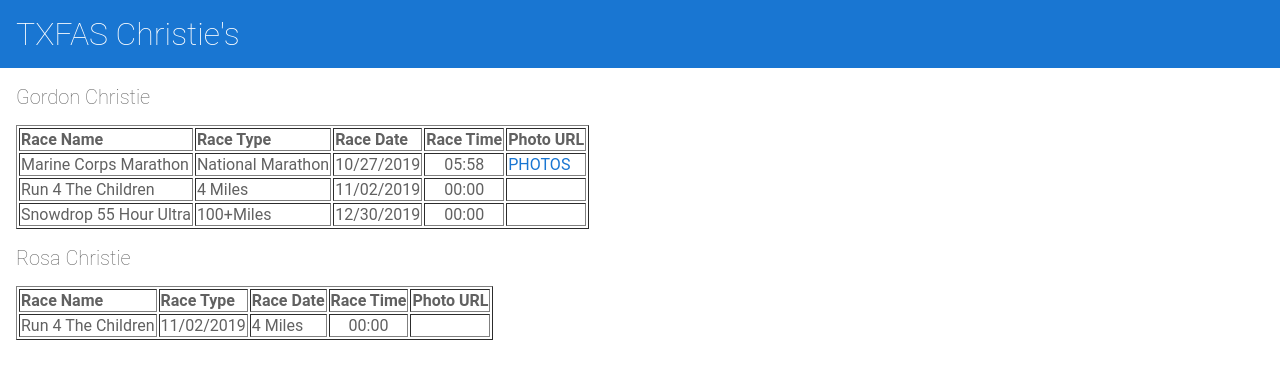
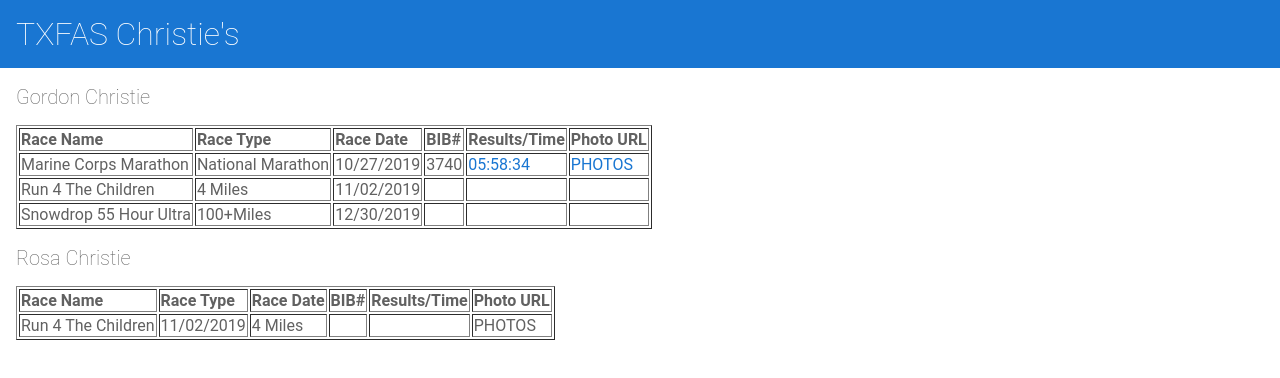
Before and after one commit to gchristie/txfas, an Angular app: page / in a window 1280 px wide. Shown: the top 378 px of the page. Built offline with nearby package versions, Linux system fonts and the light colour scheme.

Commit message:
2 files modified

```diff
--- a/src/app/marathon-list/marathon-list.component.html
+++ b/src/app/marathon-list/marathon-list.component.html
@@ -6,7 +6,8 @@
   <TD>Race Name</TD>
   <TD>Race Type</TD>
   <TD>Race Date</TD>
-  <TD>Race Time</TD>
+  <TD>BIB#</TD>
+  <TD>Results/Time</TD>
   <TD>Photo URL</TD>
 </TR>
 <ng-container *ngFor="let race of racedata">
@@ -15,13 +16,24 @@
   <TD >{{ race.name }}  </TD>
   <TD>{{ race.racetype }}</TD>
   <TD>{{ race.racedate }}</TD>
-  <TD align="center">{{ race.racetime }} </TD>
-  <ng-container *ngIf="race.photoURL!=''">
-  <TD><a href="{{ race.photoURL }}" Target="GORDON_PHOTOS" >PHOTOS</a>  </TD>
+  <TD>{{ race.bibnumber }}</TD>
+
+
+  <ng-container *ngIf="race.resultsurl!=''">
+  <TD><a href="{{ race.resultsurl }}" Target="GORDON_RESULTS" >{{ race.racetime }}</a>  </TD>
   </ng-container>
-  <ng-container *ngIf="race.photoURL==''">
+
+  <ng-container *ngIf="race.resultsurl==''">
+      <TD align="center">{{ race.racetime }} </TD>
+  </ng-container>
+
+  <ng-container *ngIf="race.photourl!=''">
+  <TD><a href="{{ race.photourl }}" Target="GORDON_PHOTOS" >PHOTOS</a>  </TD>
+  </ng-container>
+  <ng-container *ngIf="race.photourl==''">
   <TD></TD>
   </ng-container>
+
 </TR>
 </ng-container>
 </ng-container>
@@ -35,7 +47,8 @@
   <TD>Race Name</TD>
   <TD>Race Type</TD>
   <TD>Race Date</TD>
-  <TD>Race Time</TD>
+  <TD>BIB#</TD>
+  <TD>Results/Time</TD>
   <TD>Photo URL</TD>
 </TR>
 <ng-container *ngFor="let race of racedata">
@@ -44,6 +57,7 @@
   <TD >{{ race.name }}  </TD>
   <TD>{{ race.racedate }}</TD>
   <TD>{{ race.racetype }}</TD>
+  <TD>{{ race.bibnumber }}</TD>
   <TD align="center">{{ race.racetime }} </TD>
   <TD>{{ race.photourl }} </TD>
 </TR>
--- a/src/app/racedata.ts
+++ b/src/app/racedata.ts
@@ -1,39 +1,48 @@
 export var racedata = [
 
    {
+    runner: 'Gordon',
     name: 'Marine Corps Marathon',
     racedate: '10/27/2019',
     racetype: 'National Marathon',
-    racetime: '05:58',
-    runner: 'Gordon',
-    photoURL: 'http://marathonfoto.com/Proofs?PIN=Y9V558&LastName=CHRISTIE'
+    bibnumber: '3740',
+    racetime: '05:58:34',
+    resultsurl:'https://events.hakuapp.com/events/1405901239e66d083c42/live_tracking_results?registration_number=8D1708400CA3',
+    photourl: 'http://marathonfoto.com/Proofs?PIN=Y9V558&LastName=CHRISTIE'
   }
   ,
   {
+    runner: 'Gordon',
     name: 'Run 4 The Children',
     racedate: '11/02/2019',
     racetype: '4 Miles',
-    racetime: '00:00',
-    runner: 'Gordon',
-    photoURL: ''
+    bibnumber: "",
+    racetime: '',
+    resultsurl:'',
+    photourl: ''
   }
    ,
    {
+    runner: 'Gordon',
     name: 'Snowdrop 55 Hour Ultra',
     racedate: '12/30/2019',
     racetype: '100+Miles',
-    racetime: '00:00',
-    runner: 'Gordon',
-    photoURL: ''
+    bibnumber: "",
+    racetime: '',
+    resultsurl:'',
+
+    photourl: ''
   }
  ,
    {
+    runner: 'Rosa',
     name: 'Run 4 The Children',
     racedate: '11/02/2019',
     racetype: '4 Miles',
-    racetime: '00:00',
-    runner: 'Rosa',
-    photoURL: 'PHOTOS'
+    bibnumber: "",
+    racetime: '',
+    resultsurl:'',
+    photourl: 'PHOTOS'
   }
 
 ];
```
